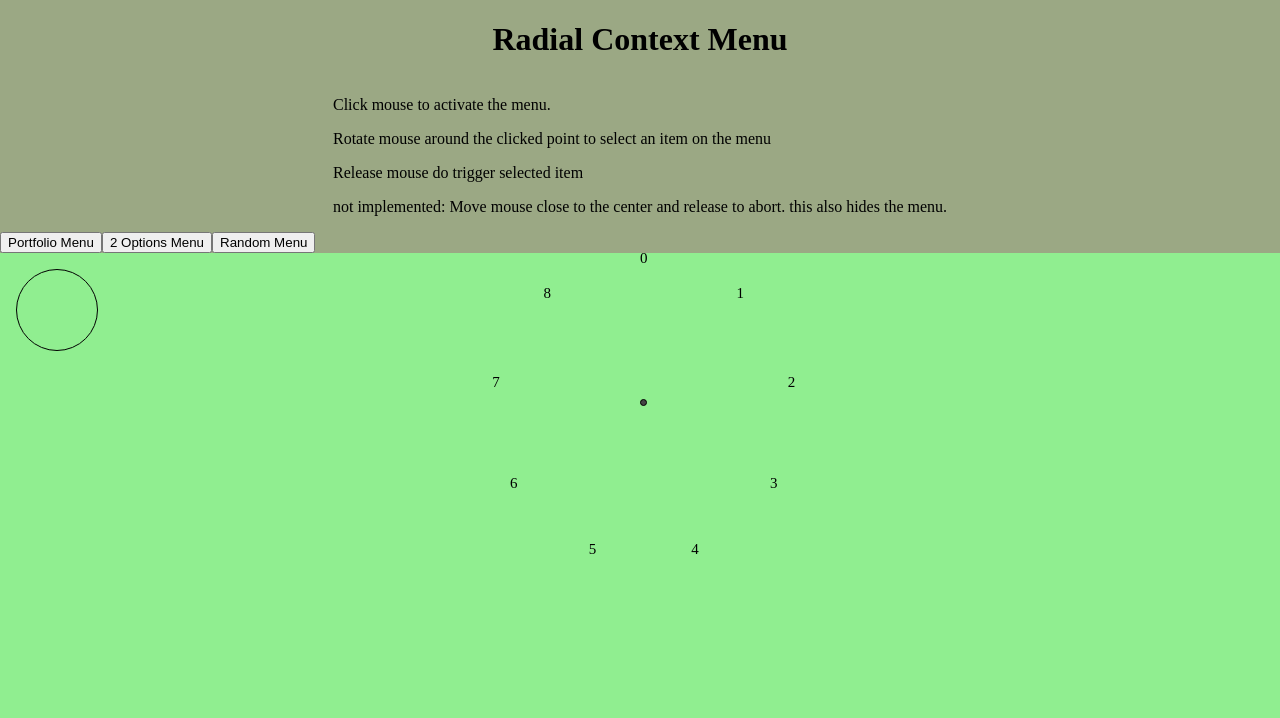
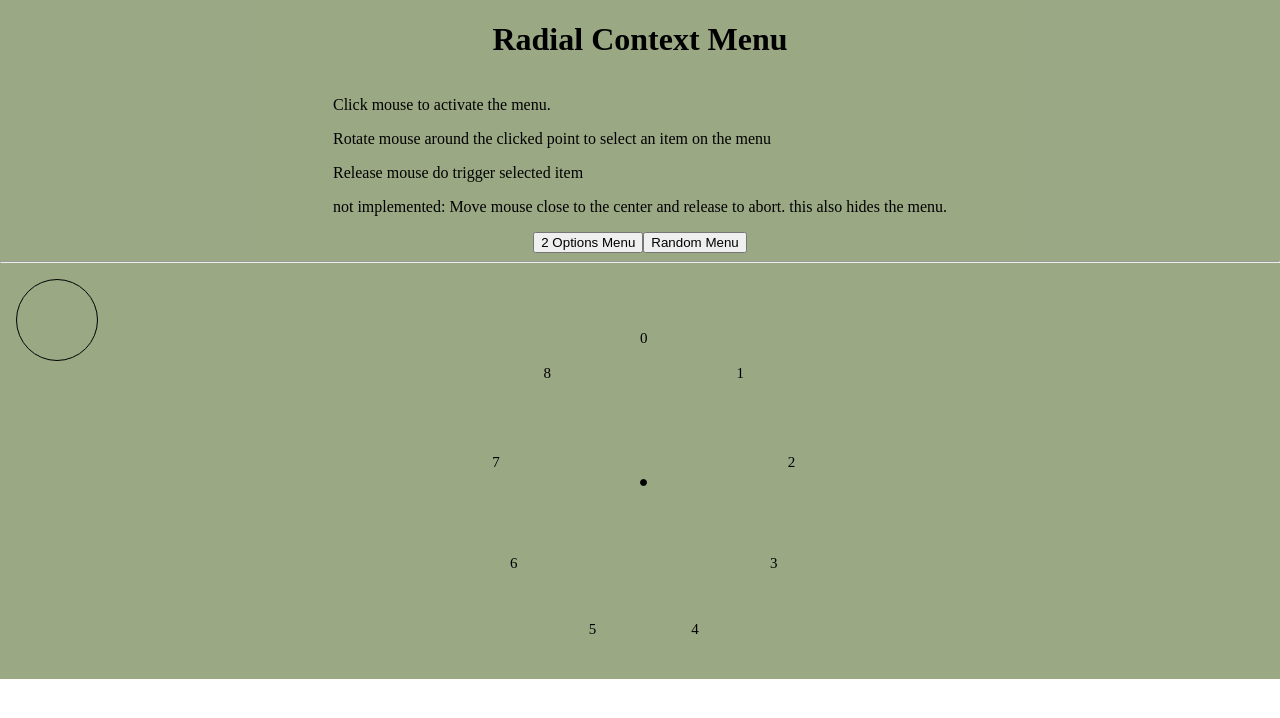
Before and after one commit to Phrenchen/radial-context-menu, an Angular app: page / in a window 1280 px wide. Shown: the top 718 px of the page. Built offline with nearby package versions, Linux system fonts and the light colour scheme.

Commit message:
menu actions available via ViewChild. colors as variables. wip.

```diff
--- a/src/app/app.component.css
+++ b/src/app/app.component.css
@@ -4,6 +4,7 @@
     grid-template-areas:
         "title"
         "description"
+        "menu-buttons"
         "radial-menu"
         ;
 
@@ -21,6 +22,8 @@
         grid-template-areas:
             "title title title title title"
             "description description description description description "
+            "description description description description description "
+            ". menu-buttons menu-buttons menu-buttons ."
             "radial-menu radial-menu radial-menu radial-menu radial-menu "
             ;
     }
@@ -35,6 +38,10 @@
     grid-area: description;
 }
 
+.menu-buttons {
+    grid-area: menu-buttons;
+}
+
 .radial-menu {
     grid-area: radial-menu;
 }
--- a/src/app/app.component.html
+++ b/src/app/app.component.html
@@ -7,7 +7,12 @@
         <p>not implemented: Move mouse close to the center and release to abort. this also hides the menu.</p>
     </div>
 
+    <div class="menu-buttons">
+        <button (click)="showYesNoMenu()">2 Options Menu</button>
+        <button (click)="showRandomMenu()">Random Menu</button>
+    </div>
     <div class="radial-menu">
+        <hr/>
         <app-radial-menu></app-radial-menu>
     </div>
 </div>
--- a/src/app/app.component.ts
+++ b/src/app/app.component.ts
@@ -1,10 +1,48 @@
-import { Component } from '@angular/core';
+import { Component, ViewChild, OnInit, AfterViewInit } from '@angular/core';
+import { RadialMenuComponent } from './radial-menu/radial-menu.component';
 
 @Component({
   selector: 'app-root',
   templateUrl: './app.component.html',
   styleUrls: ['./app.component.css'],
 })
-export class AppComponent {
-  title = 'radial-menu';
+export class AppComponent implements OnInit, AfterViewInit {
+
+  @ViewChild(RadialMenuComponent) menu;
+
+
+  public title = 'radial-menu';
+
+  // LIFE CYCLE
+  constructor() { }
+
+  ngOnInit(): void {
+    console.log(this.menu);
+  }
+
+  ngAfterViewInit(): void {
+    console.log(this.menu);
+
+  }
+  // LIFE CYCLE END
+
+  // BUTTON HANDLING
+  public showYesNoMenu(): void {
+    if (this.menu) {
+      this.menu.showYesNoMenu();
+    }
+  }
+
+  public showPortfolioMenu(): void {
+    if (this.menu) {
+      this.menu.showPortfolioMenu();
+    }
+  }
+
+  public showRandomMenu(itemCount = -1): void {
+    if (this.menu) {
+      this.menu.showRandomMenu();
+    }
+  }
+  // BUTTON HANDLING END
 }
--- a/src/app/radial-menu/radial-menu.component.css
+++ b/src/app/radial-menu/radial-menu.component.css
@@ -1,17 +1,21 @@
 
 .dropdown-menu {
     width: 100vw;
-    height: 100vh;
+    height: 50vh;
 
-    background: lightgreen;
-    z-index: 999;
+    /* background: rgb(143, 146, 185); */
+    /* z-index: 999; */
     user-select: none;
+}
+
+.minimap {
+
 }
 
 #menuItemContainer {
     position: fixed;
     left: calc(100vw * 0.5);
-    top: 50vh;
+    top: 60vh;
 
     width: 100%;
     height: 100%;
@@ -30,7 +34,7 @@
     height: 5px;
     border-radius: 50%;
     border: 1px solid black;
-    background: #444;
+    background: black
 }
 
 .mouse-down-marker {
@@ -44,13 +48,12 @@
 /* circle slice */
 .pie {
     opacity: 1;
+
     width: 5em;
     height: 5em;
-    display: block;
+
     border-radius: 50%;
-    background-color: lightgreen;
     border: 1px solid black;
-    float: left;
     margin: 1em;
 }
 
@@ -58,10 +61,8 @@
     border-radius: 50%;
     width: 5em;
     height: 5em;
-    display: block;
-    float: left;
     /* margin: 1em; */
 
     opacity: 0;
-    background-color: darkgreen;
+    /* background-color: darkgreen; */
 }
--- a/src/app/radial-menu/radial-menu.component.html
+++ b/src/app/radial-menu/radial-menu.component.html
@@ -1,28 +1,9 @@
-<button (click)="showPortfolioMenu()">Portfolio Menu</button>
-<button (click)="showYesNoMenu()">2 Options Menu</button>
-<button (click)="showRandomMenu()">Random Menu</button>
-
-
 <!-- (panstart)="onPanStart($event)" -->
 <!-- (panend)="onPanEnd($event)" -->
-<div class="dropdown-menu"
-  (mousedown)="mouseDown($event)"
-  (mouseup)="mouseUp($event)"
-
-  (press)="onPress($event)"
-  (pressup)="onPressUp($event)"
-
-  (pan)="onPan($event)"
-  (panmove)="onPanMove($event)"
-  (pancancel)="onPanCancel($event)"
-  (panleft)="onPanLeft($event)"
-  (panright)="onPanRight($event)"
-  (panup)="onPanUp($event)"
-  (pandown)="onPanDown($event)"
-
-  appClickOutsideDetector
-  (clickElsewhere)="mouseUpOutside($event)"
->
+<div class="dropdown-menu" (mousedown)="mouseDown($event)" (mouseup)="mouseUp($event)" (press)="onPress($event)"
+  (pressup)="onPressUp($event)" (pan)="onPan($event)" (panmove)="onPanMove($event)" (pancancel)="onPanCancel($event)"
+  (panleft)="onPanLeft($event)" (panright)="onPanRight($event)" (panup)="onPanUp($event)" (pandown)="onPanDown($event)"
+  appClickOutsideDetector (clickElsewhere)="mouseUpOutside($event)">
   <!-- track mouse movement only while the mouse is pressed -->
   <div *ngIf="isPointerDown" appMouseMover (mouseMoved)="mouseMove($event)"></div>
 
@@ -36,21 +17,23 @@
     important: filter children by class 'menu-item'. the container may also contain non-item children!
    -->
   <div id="menuItemContainer">
-    <div class="menu-item" *ngFor="let itemLabel of menuItemLabels; let i=index" [ngStyle]="{'transform': getMenuItemStyle(i) }">
+    <div class="menu-item" *ngFor="let itemLabel of menuItemLabels; let i=index"
+      [ngStyle]="{'transform': getMenuItemStyle(i) }">
       {{itemLabel}}
     </div>
 
-    <div class="menuOrigin"
-      [ngStyle]="{'transform': getMenuItemStyle(-1)}"></div>
-  </div>
-  <div class="pie">
-    <div class="active-circle-sector"></div>
+    <div class="menuOrigin" [ngStyle]="{'transform': getMenuItemStyle(-1)}"></div>
   </div>
 
-  <p *ngIf="targetIndex !== -1"
-  class="selection-info">
-  triggered selected item: {{targetIndex}}
-</p>
+  <div class="minimap">
+    <div class="pie">
+      <div class="active-circle-sector"></div>
+    </div>
+
+    <p *ngIf="targetIndex !== -1" class="selection-info">
+      triggered selected item: {{targetIndex}}
+    </p>
+  </div>
 
 
 </div>
--- a/src/app/radial-menu/radial-menu.component.ts
+++ b/src/app/radial-menu/radial-menu.component.ts
@@ -22,9 +22,7 @@ export class RadialMenuComponent implements OnInit, AfterViewInit {
   public targetIndex = -1;
 
   private menuItemCount = 0;
-  private origin: Point = new Point();
 
-  // private radiusUnit = 'vmin';
   private radiusUnit = 'px';
   private menuRadiusPx = 150;
   private offsetAngle = 0;
@@ -32,6 +30,12 @@ export class RadialMenuComponent implements OnInit, AfterViewInit {
   private pointerDownPosition: Point = new Point();
   private pointerUpPosition: Point = new Point();
   private currentPointerPosition: Point = new Point();
+
+  private selectionColor = 'white';
+  private unselectedColor = 'black';
+  private activeCircleBackgroundColor = 'black';
+  private mouseDownMarkerColor = 'white';
+
 
 
   // LIFE CYCLE
@@ -102,6 +106,8 @@ export class RadialMenuComponent implements OnInit, AfterViewInit {
     return styleStr;
   }
 
+
+
   private getActiveSectorStyle(): string {
     const activeCircleSector = document.querySelector('.active-circle-sector') as HTMLElement;
 
@@ -114,11 +120,11 @@ export class RadialMenuComponent implements OnInit, AfterViewInit {
         const angleToTarget = this.calculateAngleToItemOnCircle(Math.max(0, this.targetIndex));
         const startAngle = (angleToTarget + 90 - this.offsetAngle * .5);
         const endAngle = (angleToTarget + 90 + this.offsetAngle * .5);
-        const backgroundColor = 'lightgreen';
+        const backgroundColor = this.activeCircleBackgroundColor;
         const style = 'linear-gradient(' + endAngle + 'deg, transparent 50%, ' + backgroundColor + ' 50%), ' +
           'linear-gradient(' + startAngle + 'deg, ' + backgroundColor + ' 50%, transparent 50%)';
 
-        activeCircleSector.style.opacity = '.50';
+        activeCircleSector.style.opacity = '0.5';
         activeCircleSector.style.backgroundImage = style;
         return style;
       }
@@ -135,6 +141,7 @@ export class RadialMenuComponent implements OnInit, AfterViewInit {
     }
 
     if (this.isPointerDown) {
+      mouseDownMarker.style.color = this.mouseDownMarkerColor;
       mouseDownMarker.style.opacity = '1';
       mouseDownMarker.style.left = (this.pointerDownPosition.x - mouseDownMarker.clientWidth * .5) + 'px';
       mouseDownMarker.style.top = (this.pointerDownPosition.y - mouseDownMarker.clientHeight * .5) + 'px';
@@ -149,14 +156,12 @@ export class RadialMenuComponent implements OnInit, AfterViewInit {
 
   // PRESS
   public onPress(event): void {
-    console.log('press');
     this.pointerDownPosition.x = event.changedPointers[0].clientX;
     this.pointerDownPosition.y = event.changedPointers[0].clientY;
     this.isPointerDown = true;
   }
 
   public onPressUp(event): void {
-    console.log('press up');
     this.pointerUpPosition.x = event.changedPointers[0].clientX;
     this.pointerUpPosition.y = event.changedPointers[0].clientY;
     this.isPointerDown = false;
@@ -169,19 +174,8 @@ export class RadialMenuComponent implements OnInit, AfterViewInit {
     // console.log('onPan');
   }
 
-  // public onPanStart(event): void {
-  // console.log('onPanStart');
-  // this.pointerDownPosition.x = event.changedPointers[0].clientX;
-  // this.pointerDownPosition.y = event.changedPointers[0].clientY;
-  // }
-
   public onPanMove(event): void {
-    // console.log('onPanMove');
-    console.log(event);
-    // console.log(event.angle);
     if (!event.changedPointers || event.changedPointers.length === 0) {
-      console.log('no pointers on move');
-      console.log(event.changedPointers[0]);
       return;
     }
 
@@ -192,16 +186,8 @@ export class RadialMenuComponent implements OnInit, AfterViewInit {
     this.currentPointerPosition.x = x;
     this.currentPointerPosition.y = y;
 
-    console.log(this.currentPointerPosition);
-
     this.updateMenu();
   }
-
-  // public onPanEnd(event): void {
-  //   console.log('pan end');
-  //   this.pointerUpPosition.x = event.changedPointers[0].clientX;
-  //   this.pointerUpPosition.y = event.changedPointers[0].clientY;
-  // }
 
   public onPanCancel(event): void {
 
@@ -266,6 +252,7 @@ export class RadialMenuComponent implements OnInit, AfterViewInit {
   }
   // MOUSE EVENTS END
 
+  // PRIVATE
   private updateMenu(): void {
     this.targetIndex = this.calculateTargetIndex();
 
@@ -324,7 +311,7 @@ export class RadialMenuComponent implements OnInit, AfterViewInit {
   }
 
 
-  // PRIVATE
+
   private updateItemSelection(): void {
     const menuItems: NodeListOf<HTMLElement> = document.querySelectorAll('.menu-item') as NodeListOf<HTMLElement>;
     if (menuItems && menuItems.length >= this.targetIndex) {
@@ -335,12 +322,12 @@ export class RadialMenuComponent implements OnInit, AfterViewInit {
   private updateMenuItems(menuItems: NodeListOf<HTMLElement>, selectedIndex: number): void {
     menuItems.forEach((item, index) => {
       if (index === selectedIndex) {
-        item.style.color = 'red';
+        item.style.color = this.selectionColor;
         item.style.fontWeight = 'bold';
         item.style.fontSize = '30px';
       } else {
         // TODO: only reset last active item. new member 'lastSelectedIndex
-        item.style.color = 'black';
+        item.style.color = this.unselectedColor;
         item.style.fontWeight = 'normal';
         item.style.fontSize = '15px';
       }
```
